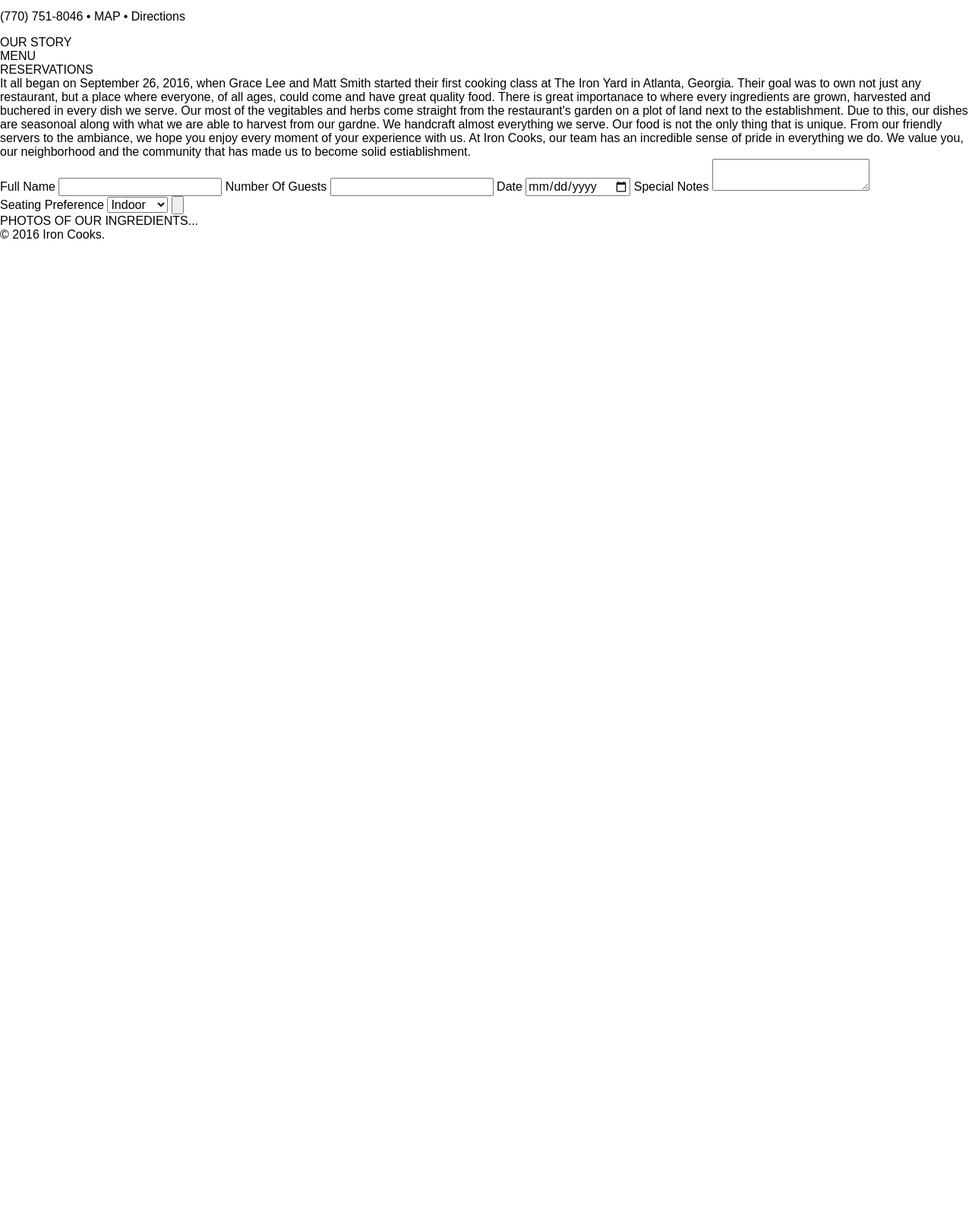
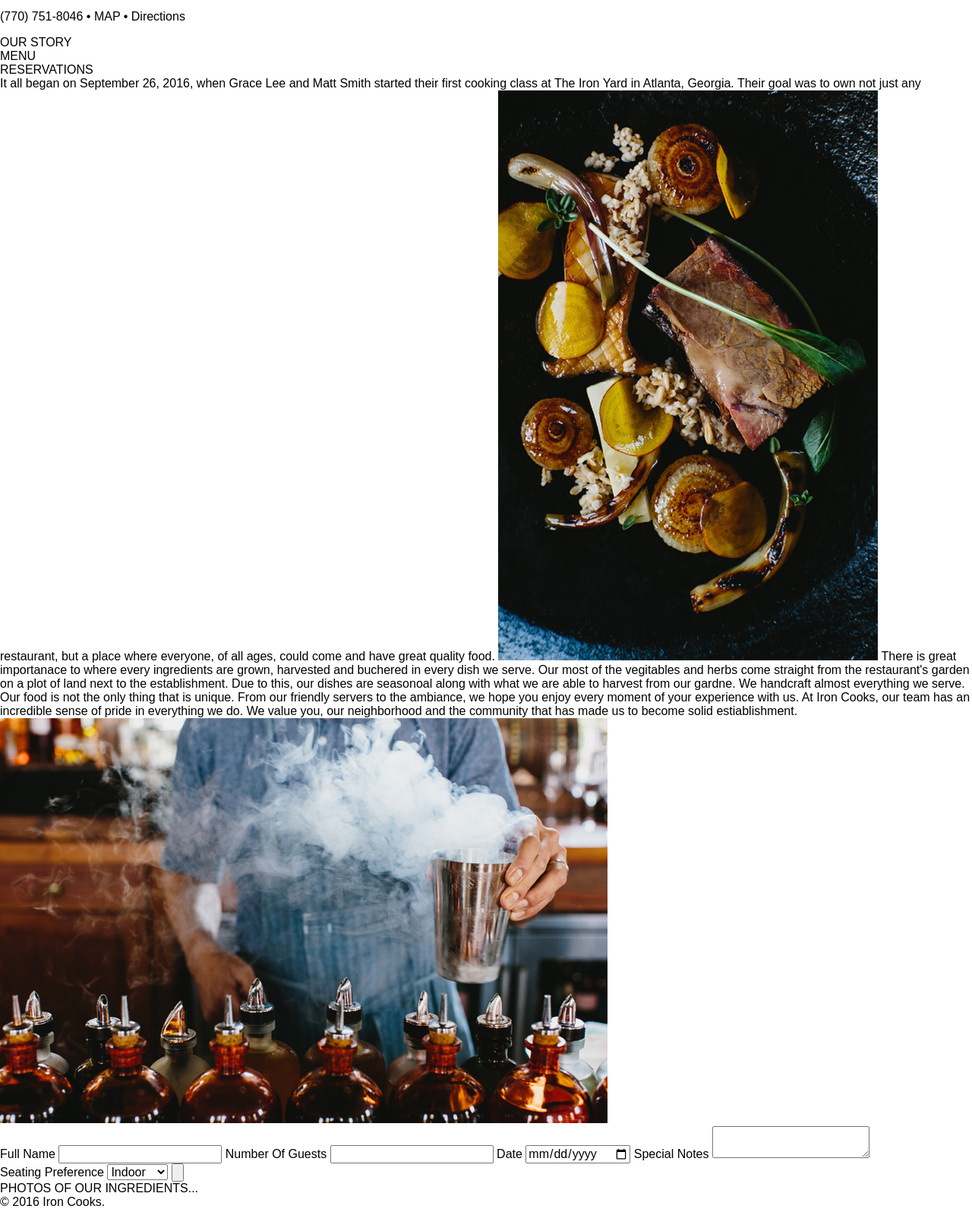
Before and after one commit to eunheh/restaurant, a website with bundled scripts: page app/index.html in a window 1280 px wide. Shown: the part 1064-2655 px from the top of the page at 76% size. Before the commit the page ends 1382 px from the top, so only its background shows below. Built offline with nearby package versions, Linux system fonts and the light colour scheme; no server answers; files whose address does not match are found by name; a web font is replaced by a local one.

Commit message:
styling the bottom tab items

```diff
--- a/src/js/story.js
+++ b/src/js/story.js
@@ -4,11 +4,15 @@
 function story (data) {
   return `It all began on September 26, 2016, when Grace Lee and Matt Smith started their first cooking class at The Iron Yard in Atlanta, Georgia.  Their goal was to own not just any  restaurant, but a place where everyone, of all ages, could come and have great quality food.
 
+  <img class="storyPic1" src="./images/food-12.jpg">
+
   There is great importanace to where every ingredients are grown, harvested and buchered in every dish we serve. Our most of the vegitables and herbs come straight from the restaurant's garden on a plot of land next to the establishment. Due to this, our dishes are seasonoal along with what we are able to harvest from our gardne. We handcraft almost everything we serve.
 
   Our food is not the only thing that is unique. From our friendly servers to the ambiance, we hope you enjoy every moment of your experience with us.
 
-  At Iron Cooks, our team has an incredible sense of pride in everything we do.  We value you, our neighborhood and the community that has made us to become solid estiablishment.`;
+  At Iron Cooks, our team has an incredible sense of pride in everything we do.  We value you, our neighborhood and the community that has made us to become solid estiablishment.
+
+  <img class="storyPic2" src="./images/drink-01.jpg">`;
 
 };
 
--- a/src/sass/main.scss
+++ b/src/sass/main.scss
@@ -133,6 +133,7 @@
 .tabBox {
     display: flex;
     justify-content: space-between;
+    padding-top: 20px;
 
     #headerBox{
       width: 842px;
@@ -140,16 +141,17 @@
       padding-left: 223px;
 
       .header {
-        border: 1px solid #969080;
+        border-bottom: 1px solid #D0CFC4;
         height: 40px;
-        width: 125px;
+        width: 150px;
         color: #8A6341;
         flex-direction: row;
-        font-family: 'Roboto Condensed', sans-serif;
+        padding-top: 20px;
+        padding: 10px;
       }
     }
     .header:hover {
-      background: #D0CFC4;
+      border-bottom: 1px solid  #79A489;
     }
     #detailBox {
       padding-left: 223px;
@@ -166,6 +168,19 @@
       max-width: 1000px;
       padding-top: 10px;
     }
+    .storyPic1 {
+      height: 200px;
+      width: 120px;
+      padding-top: 4px;
+      padding-bottom: 4px;
+    }
+    .storyPic2 {
+      height: 120px;
+      width: 200px;
+      padding-top: 4px;
+      padding-bottom: 4px;
+    }
+
 }
 
 aside {
```
Also changed, not shown: app/images/03.png (added), app/images/drink-01.jpg (added), app/images/food-10.jpg (added), app/images/food-11.jpg (added), app/images/food-12.jpg (added).
